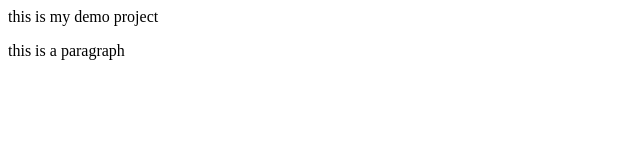
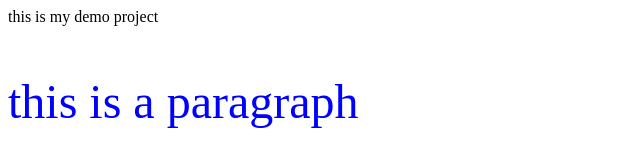
Before and after one commit to thalhathta/HTTPSREMOTEREPO, a plain HTML site: page index.html in a window 1280 px wide. Shown: the whole page, without its empty margins (0-640 px from the left). Drawn offline with Linux system fonts and the light colour scheme.

Commit message:
added css styles

```diff
--- a/index.html
+++ b/index.html
@@ -3,12 +3,15 @@
   <head>
     <title>Document</title>
     <!-- please add css files-->
-
+    <style>
+      p {
+        color: blue;
+        font-size: 300%;
+      }
+    </style>
   </head>
   <body>
     this is my demo project
-    <P>
-      this is a paragraph
-    </P>
+    <p>this is a paragraph</p>
   </body>
 </html>
```
